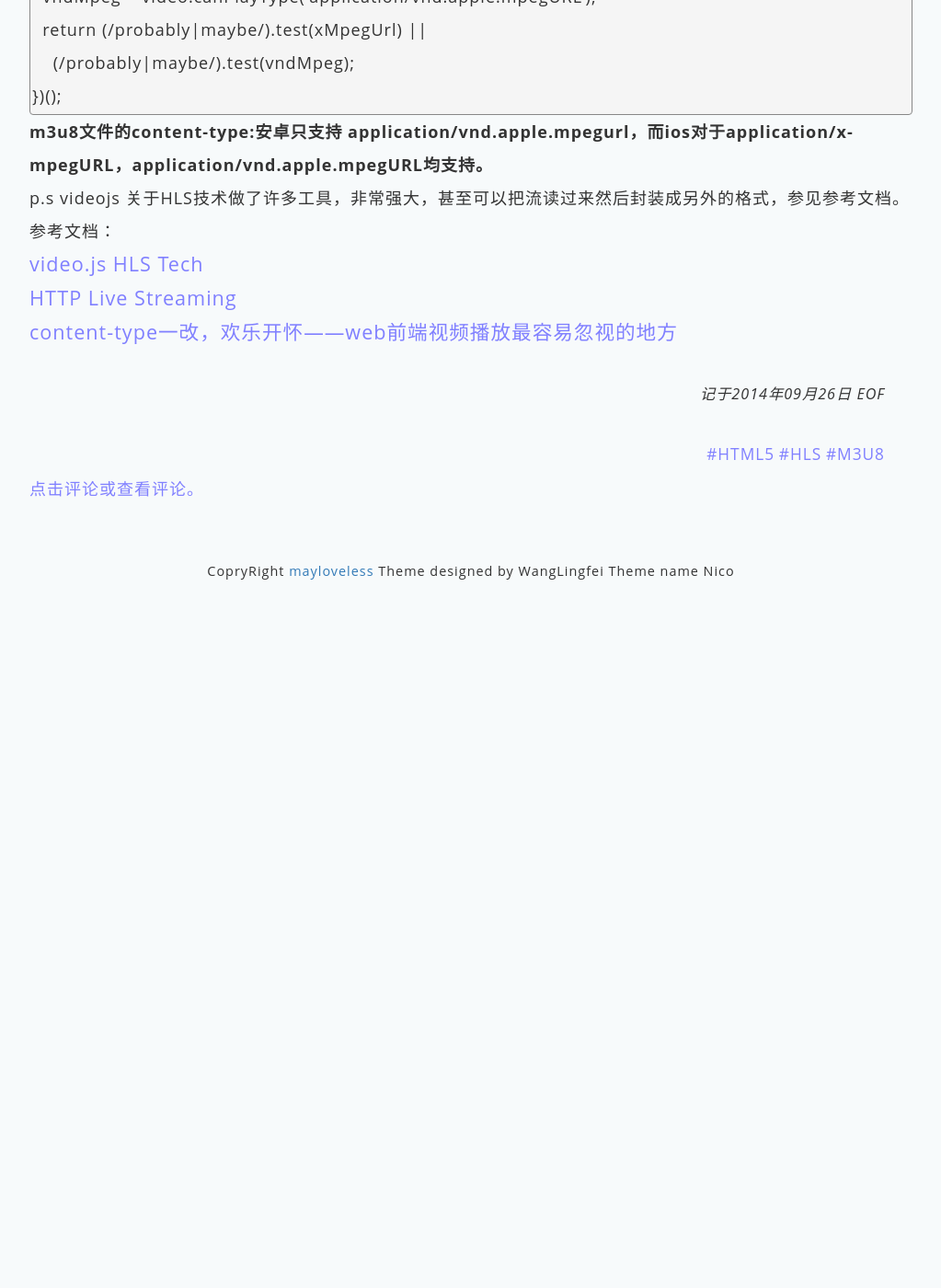
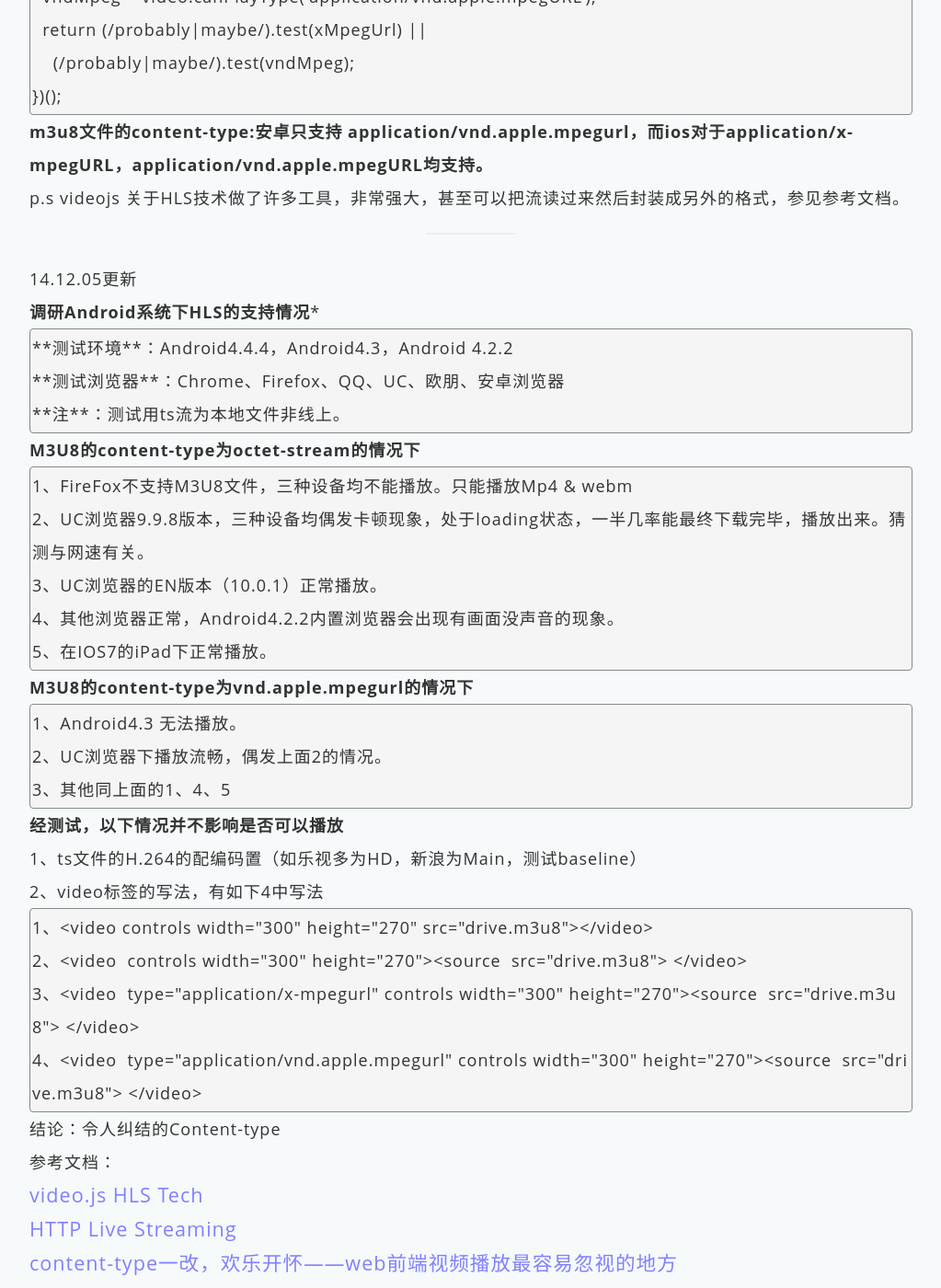
Before and after one commit to mayloveless/wanglingfei.github.com, a Jekyll site: the page built from _posts/techNote/2014-09-26-hls.md, in a window 1280 px wide and 1400 px high, scrolled down 757 px. Shown: the whole window at 92% size, without its empty margins (128-1151 px from the left). Built offline with Jekyll 4.4.1, drawn with Linux system fonts in a browser that asks for light colours; nearby versions of some CDN libraries; library files that are not in the unit come from our copies; Markdown is read by kramdown in place of the engine named in the settings; before the commit the page ends 1387 px from its top, so only the background shows below that.

Commit message:
hls update

```diff
--- a/_posts/techNote/2014-09-26-hls.md
+++ b/_posts/techNote/2014-09-26-hls.md
@@ -31,6 +31,43 @@ tags: HTML5 HLS M3U8
 
 p.s videojs 关于HLS技术做了许多工具，非常强大，甚至可以把流读过来然后封装成另外的格式，参见参考文档。
 
+---------------------------------------------------
+14.12.05更新
+
+**调研Android系统下HLS的支持情况***
+
+    **测试环境**：Android4.4.4，Android4.3，Android 4.2.2
+    **测试浏览器**：Chrome、Firefox、QQ、UC、欧朋、安卓浏览器
+    **注**：测试用ts流为本地文件非线上。
+
+**M3U8的content-type为octet-stream的情况下**
+
+    1、FireFox不支持M3U8文件，三种设备均不能播放。只能播放Mp4 & webm
+    2、UC浏览器9.9.8版本，三种设备均偶发卡顿现象，处于loading状态，一半几率能最终下载完毕，播放出来。猜测与网速有关。
+    3、UC浏览器的EN版本（10.0.1）正常播放。
+    4、其他浏览器正常，Android4.2.2内置浏览器会出现有画面没声音的现象。
+    5、在IOS7的iPad下正常播放。
+
+**M3U8的content-type为vnd.apple.mpegurl的情况下**
+
+    1、Android4.3 无法播放。
+    2、UC浏览器下播放流畅，偶发上面2的情况。
+    3、其他同上面的1、4、5
+
+**经测试，以下情况并不影响是否可以播放**
+
+1、ts文件的H.264的配编码置（如乐视多为HD，新浪为Main，测试baseline）
+
+2、video标签的写法，有如下4中写法
+
+    1、<video controls width="300" height="270" src="drive.m3u8"></video>
+    2、<video  controls width="300" height="270"><source  src="drive.m3u8"> </video>
+    3、<video  type="application/x-mpegurl" controls width="300" height="270"><source  src="drive.m3u8"> </video>
+    4、<video  type="application/vnd.apple.mpegurl" controls width="300" height="270"><source  src="drive.m3u8"> </video>
+
+
+结论：令人纠结的Content-type
+
 参考文档：
 
 [video.js HLS Tech](https://github.com/videojs/videojs-contrib-hls)
```
Also changed, not shown: test/index.md (+1 -29 lines).
